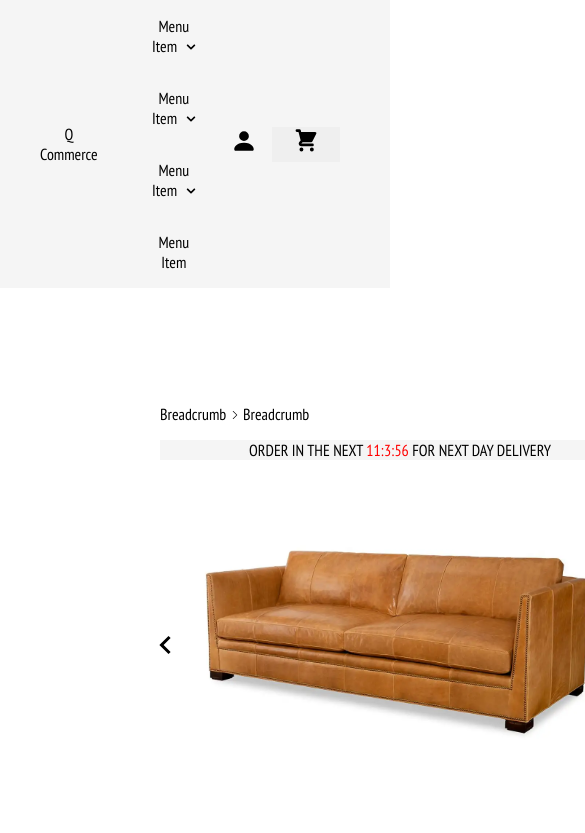
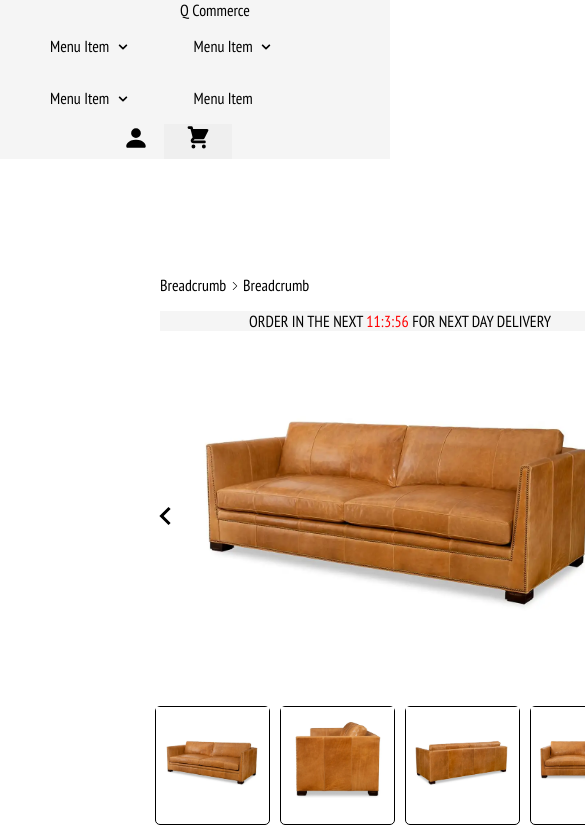
Before and after one commit to CollinsDrew/QF_Task, a React (Create React App) app in the folder qftask/: page / in a window 390 px wide. Shown: the top 833 px of the page, 585 px wide, since content can reach past the window. Built offline with nearby package versions, Linux system fonts and the light colour scheme.

Commit message:
start media styling

```diff
--- a/qftask/src/Styles/Content.css
+++ b/qftask/src/Styles/Content.css
@@ -177,3 +177,19 @@ select {
 .posttext {
   background: black;
 }
+
+@media only screen and (max-width: 599px) {
+  .mainContainer {
+    display: flex;
+    flex-direction: column;
+  }
+
+  .info {
+    display: flex;
+    flex-direction: column;
+    flex-wrap: wrap;
+    justify-content: center;
+    align-items: center;
+    margin-left: 150px;
+  }
+}
--- a/qftask/src/Styles/NavBar.css
+++ b/qftask/src/Styles/NavBar.css
@@ -95,3 +95,19 @@
 /* .dropdown:hover .dropbtn {
   background-color: #3e8e41;
 } */
+
+@media only screen and (max-width: 599px) {
+  .navContainer {
+    display: flex;
+    flex-direction: column;
+    justify-content: space-between;
+    background-color: whitesmoke;
+    position: relative;
+    min-width: 100%;
+    font-family: "PT Sans Narrow";
+    font-weight: lighter;
+    flex-wrap: wrap;
+    align-items: center;
+    justify-content: center;
+  }
+}
```
